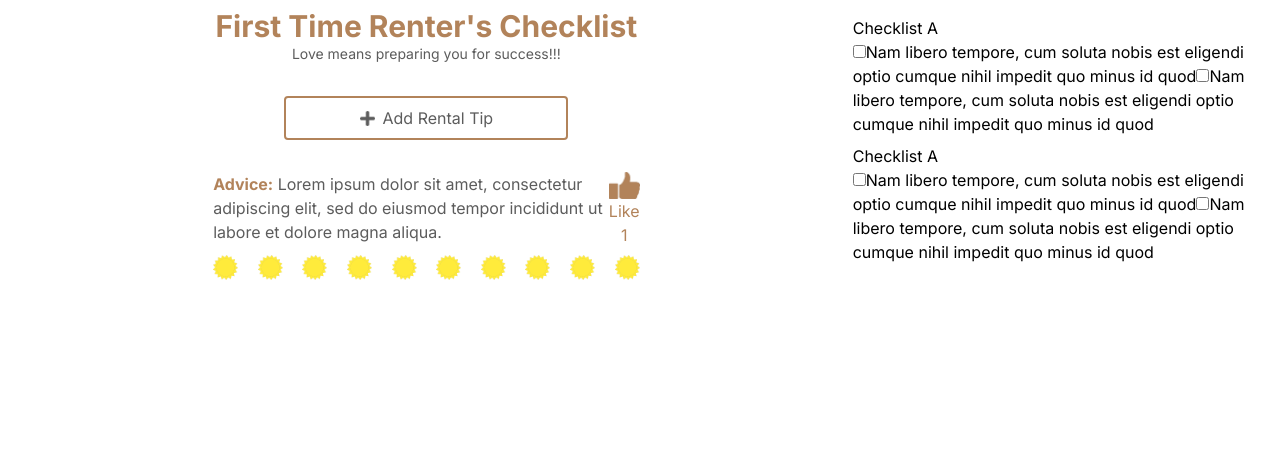
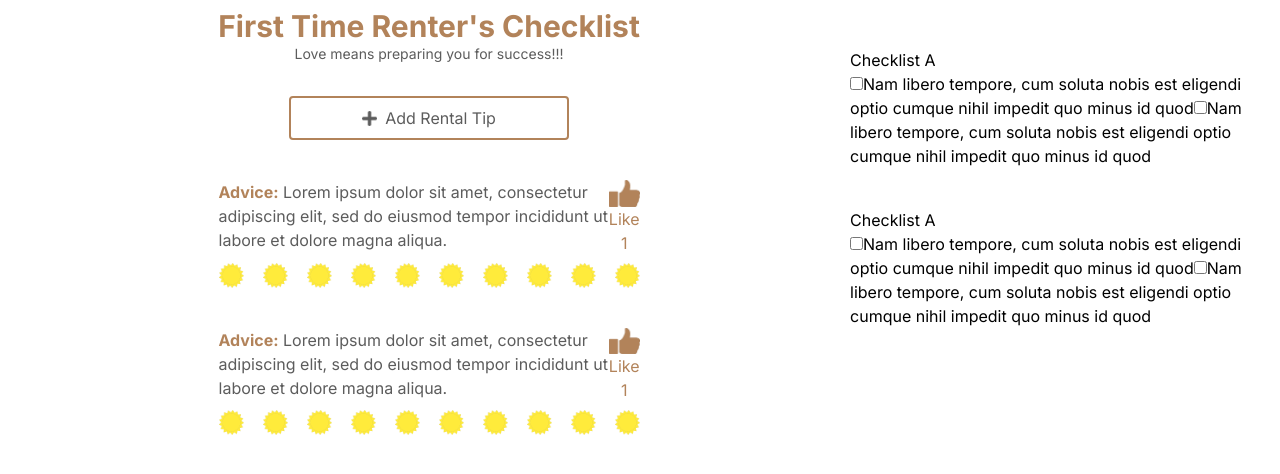
Before and after one commit to jcsmileyjr/renters-ui, a Next.js app: page / in a window 1280 px wide. Shown: the top 474 px of the page. Built offline with nearby package versions, Linux system fonts and the light colour scheme.

Commit message:
Stack Advice components within UI

```diff
--- a/src/app/page.js
+++ b/src/app/page.js
@@ -14,7 +14,7 @@ export default function Home() {
    *
    */
   return (
-    <main className="grid grid-row-3 grid-column-3 mt-2">
+    <main className="grid grid-row-3 grid-column-3 m-2">
       <section className="bg-slate-300 col-start-1 col-end-3 col-span-2 row-start-1 row-end-1 row-span-1 text-center">
         <h1 className="text-3xl font-bold text-brown ">First Time Renter's Checklist</h1>
         <p className="text-sm text-mediumGray">Love means preparing you for success!!!</p>
--- a/src/components/Advice/advice.js
+++ b/src/components/Advice/advice.js
@@ -4,7 +4,8 @@ import SunIcon from '../../images/sun-icon-yellow-1.png';
 
 const AdviceContainer = () => {
     return (
-        <div className="w-1/2">
+        <div className="flex justify-center items-center mt-10">
+            <div className='w-1/2'>
                 <div className='flex'>
                     <p className='text-mediumGray'><span className='text-brown font-bold'>Advice:</span> Lorem ipsum dolor sit amet, consectetur adipiscing elit, sed do eiusmod tempor incididunt ut labore et dolore magna aliqua.</p>
                     <div className=''>
@@ -21,13 +22,15 @@ const AdviceContainer = () => {
                     }
                 </div>
             </div>
+         </div>
     )
 }
 
 // Component that displays advice and its number of likes from an object array.
 export default function Advice () {
     return (
-        <div className="flex justify-center items-center mt-8">
+        <div className="">
+            <AdviceContainer />
             <AdviceContainer />
             {/* <AdviceContainer />
             <AdviceContainer />
--- a/src/components/Checklist/checklist.js
+++ b/src/components/Checklist/checklist.js
@@ -2,7 +2,7 @@
 //
 export default function Checklist () {
     return(
-        <div className="mt-2">
+        <div className="mt-10">
             <h2>Checklist A</h2>
             <input type="checkbox" id="item-1" />
             <label htmlFor="item-1">Nam libero tempore, cum soluta nobis est eligendi optio cumque nihil impedit quo minus id quod</label>
```
Lines whose indentation alone changed are shown as unchanged.
